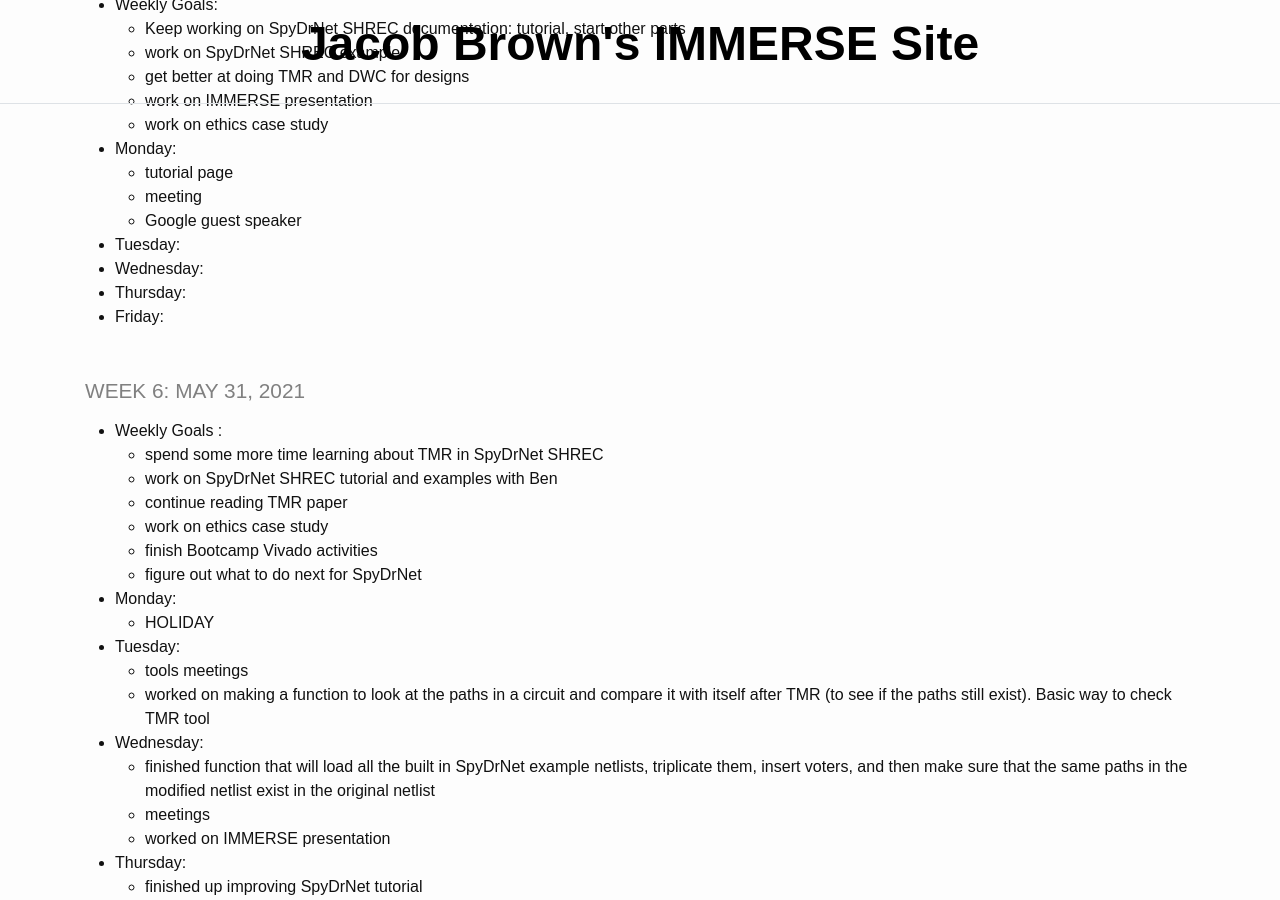
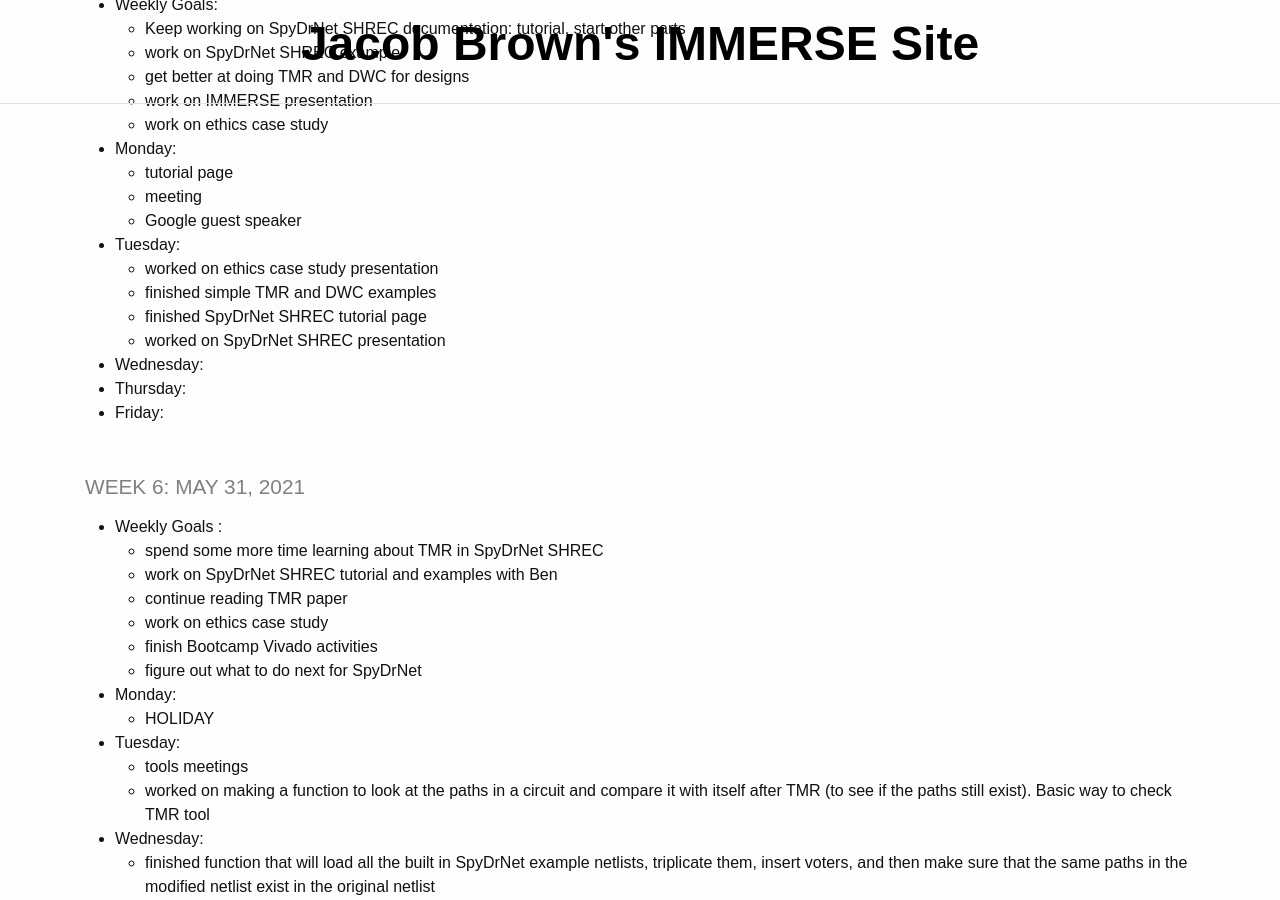
Before and after one commit to jacobdbrown4/jacob_brown, a Jekyll site: the page built from _pages/log.md, in a window 1280 px wide and 900 px high, scrolled down 308 px. Built offline with Jekyll 4.4.1, drawn with Linux system fonts in a browser that asks for light colours.

Commit message:
updated log

```diff
--- a/_pages/log.md
+++ b/_pages/log.md
@@ -16,6 +16,10 @@ title: IMMERSE Log
   * meeting
   * Google guest speaker
 * **Tuesday**:
+  * worked on ethics case study presentation
+  * finished simple TMR and DWC examples
+  * finished SpyDrNet SHREC tutorial page
+  * worked on SpyDrNet SHREC presentation
 * **Wednesday**:
 * **Thursday**:
 * **Friday**:
```
